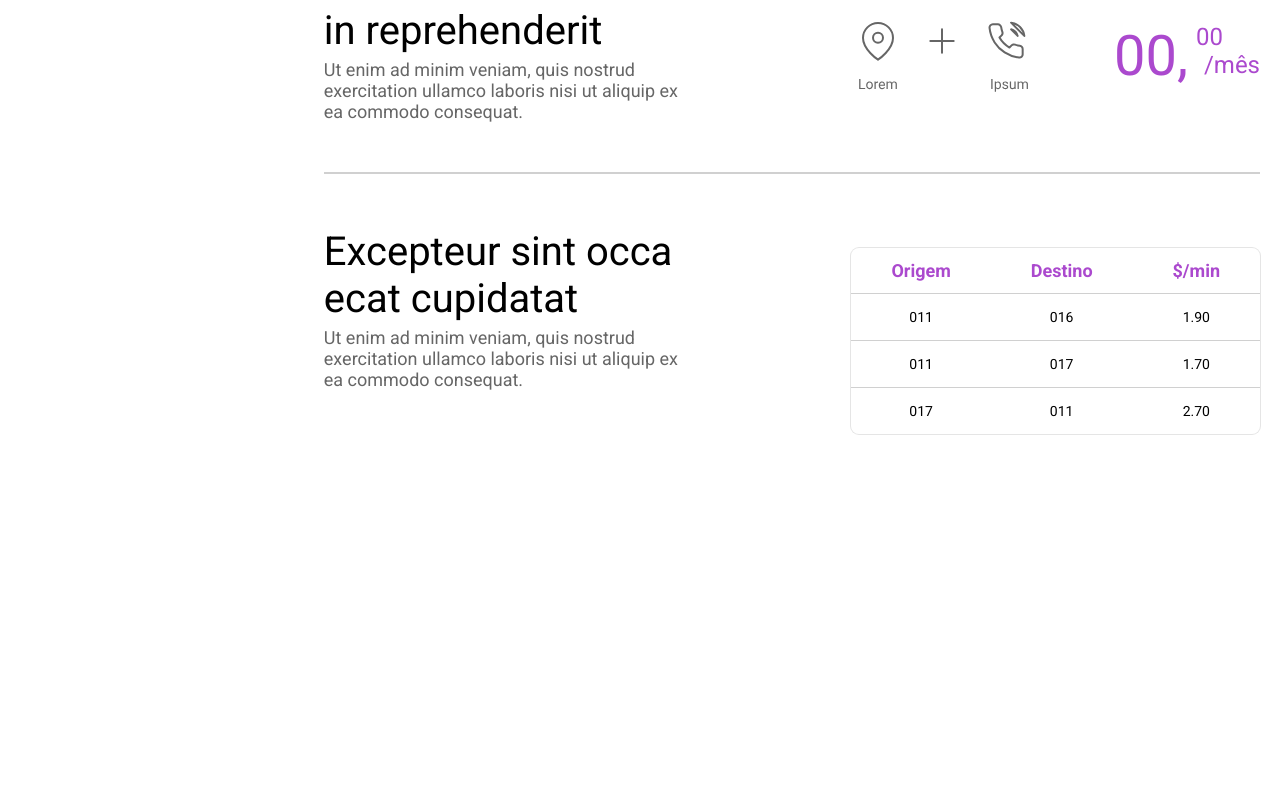
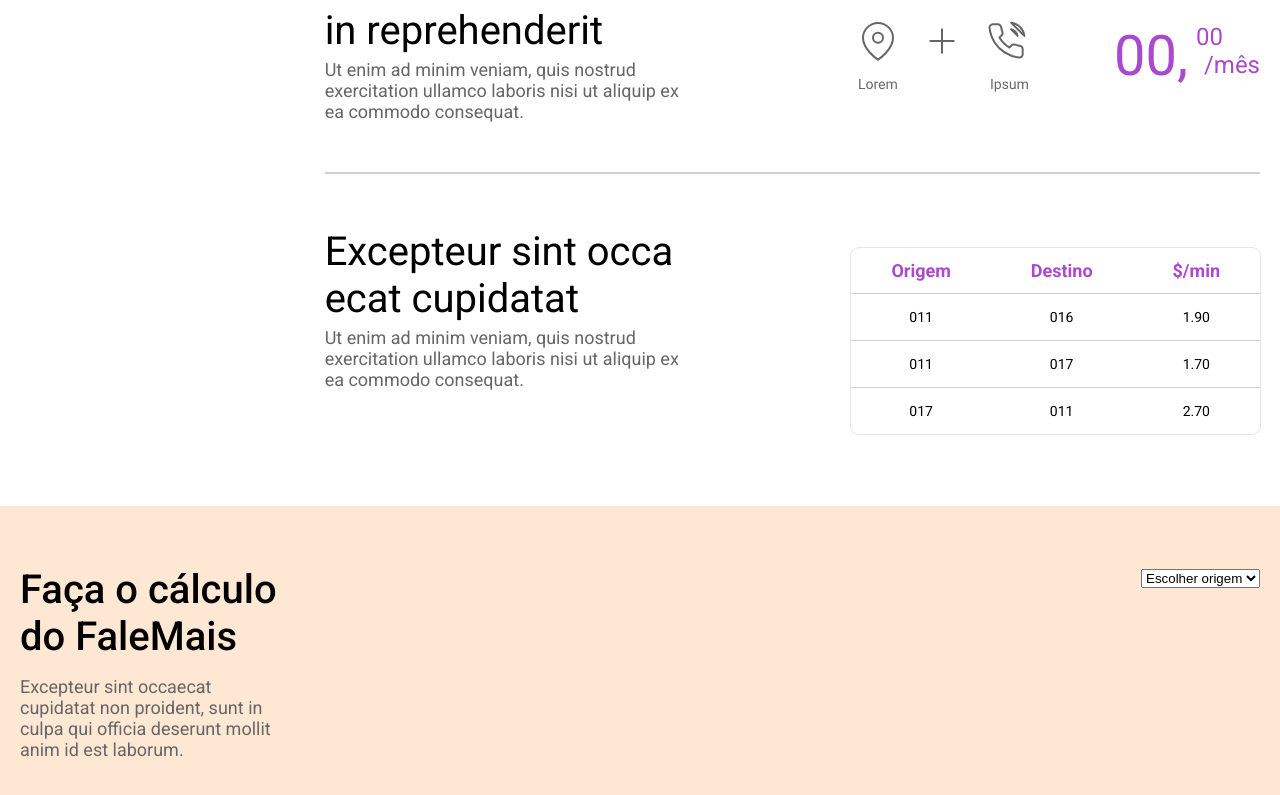
Before and after one commit to rsjayme/vizir-frontend, a Next.js app: page / in a window 1280 px wide. Shown: the part 1043-1838 px from the top of the page. Before the commit the page ends 1549 px from the top, so only its background shows below. Built offline with nearby package versions, Linux system fonts and the light colour scheme.

Commit message:
doing calc

```diff
--- /dev/null
+++ b/src/components/CalcSection/index.tsx
@@ -0,0 +1,25 @@
+import { Container } from './styles';
+import FalaMaisCalc from '../FalaMaisCalc';
+
+export default function CalcSection() {
+  return (
+    <Container>
+      <div className="content">
+        <div className="left-content">
+          <h1>
+            Faça o cálculo
+            <br /> do FaleMais
+          </h1>
+          <p>
+            Excepteur sint occaecat cupidatat non proident, sunt in culpa qui
+            officia deserunt mollit anim id est laborum.
+          </p>
+        </div>
+
+        <div className="right-content">
+          <FalaMaisCalc />
+        </div>
+      </div>
+    </Container>
+  );
+}
--- /dev/null
+++ b/src/components/CalcSection/styles.ts
@@ -0,0 +1,31 @@
+import styled from 'styled-components';
+
+export const Container = styled.section`
+  background: #ffe8d3;
+
+  .content {
+    max-width: 1440px;
+    width: 100%;
+    margin: 0 auto;
+    padding: 6rem 2rem;
+    display: flex;
+    justify-content: space-between;
+
+    .left-content {
+      width: 21%;
+
+      h1 {
+        font-size: 4rem;
+        font-weight: 500;
+      }
+
+      p {
+        color: #666666;
+        margin-top: 1.6rem;
+      }
+    }
+
+    .right-content {
+    }
+  }
+`;
--- /dev/null
+++ b/src/components/FalaMaisCalc/index.tsx
@@ -0,0 +1,16 @@
+import { Container } from './styles';
+
+export default function FalaMaisCalc() {
+  return (
+    <Container>
+      <select>
+        <option value="" disabled selected hidden>
+          Escolher origem
+        </option>
+        <option>011 - São Paulo</option>
+        <option>012 - São Paulo</option>
+        <option>011 - São Paulo</option>
+      </select>
+    </Container>
+  );
+}
--- /dev/null
+++ b/src/components/FalaMaisCalc/styles.ts
@@ -0,0 +1,9 @@
+import styled from 'styled-components';
+
+export const Container = styled.form`
+  select {
+    option::disabled {
+      color: #ccc;
+    }
+  }
+`;
--- a/src/components/Header/styles.ts
+++ b/src/components/Header/styles.ts
@@ -4,7 +4,7 @@
   background: url('assets/img-bg.png');
   background-repeat: no-repeat;
   background-size: cover;
-  background-position: center;
+  background-position: top;
   padding: 0 2rem;
 
   .content {
--- a/src/components/Overview/styles.ts
+++ b/src/components/Overview/styles.ts
@@ -14,7 +14,7 @@
       h1 {
         width: 70%;
         font-size: 4rem;
-        font-weight: 400;
+        font-weight: 500;
       }
     }
 
@@ -85,8 +85,7 @@
               font-size: 1.8rem;
             }
 
-            th,
-            td {
+            th {
               padding: 1.2rem 4rem;
             }
 
@@ -154,6 +153,16 @@
           .price-box {
             margin-top: 4rem;
           }
+
+          table {
+            th {
+              padding: 1.2rem 3rem !important;
+            }
+
+            td {
+              padding: 1.5rem 3rem !important;
+            }
+          }
         }
       }
     }
--- a/src/pages/index.tsx
+++ b/src/pages/index.tsx
@@ -1,11 +1,13 @@
 import Header from '../components/Header';
 import Overview from '../components/Overview';
+import CalcSection from '../components/CalcSection';
 
 export default function Home() {
   return (
     <>
       <Header />
       <Overview />
+      <CalcSection />
     </>
   );
 }
```
